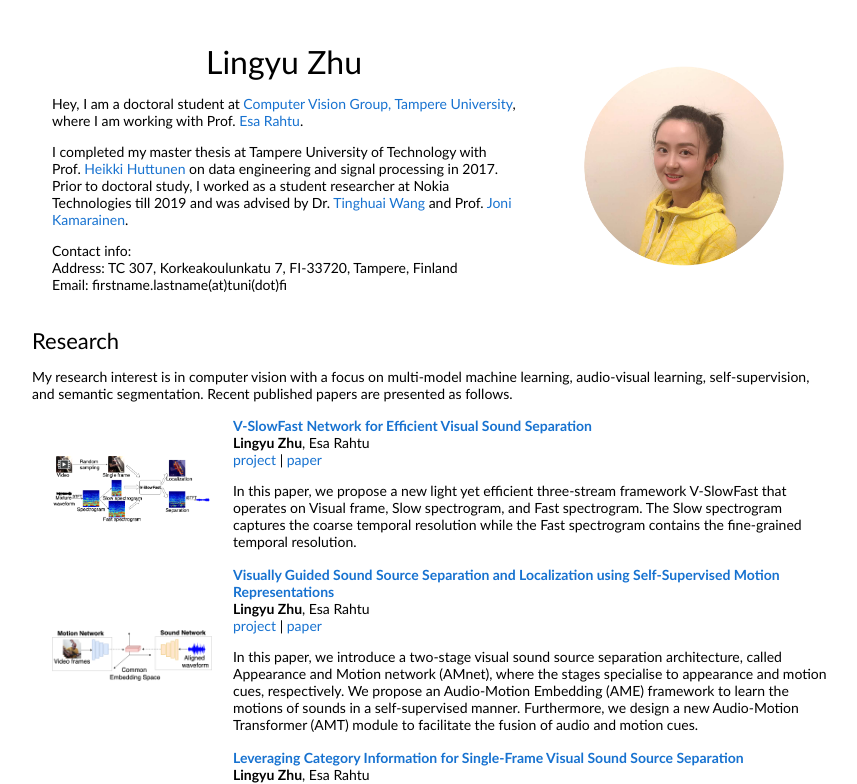
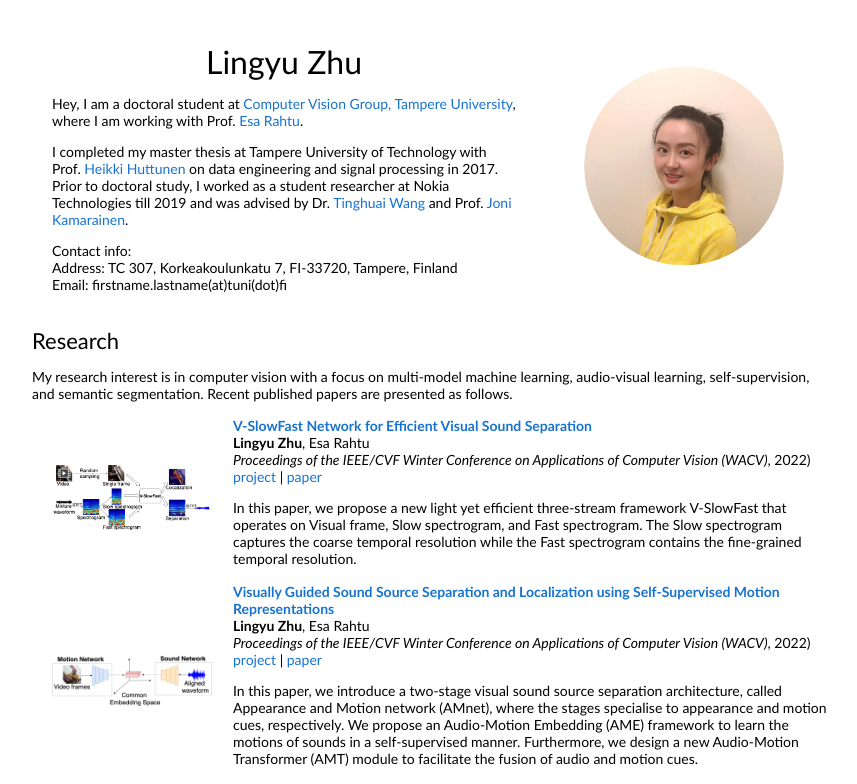
Before and after one commit to ly-zhu/ly-zhu.github.io, a Jekyll site: the page index.html, which Jekyll copies as it is, in a window 1280 px wide, cut to the strip 0-784 px from the top of the page. Shown: the whole strip, without its empty margins (208-1065 px from the left). Built offline with Jekyll 4.4.1, drawn with Linux system fonts in a browser that asks for light colours.

Commit message:
wacv 2022

```diff
--- a/index.html
+++ b/index.html
@@ -67,6 +67,8 @@
           <br>
           <strong>Lingyu Zhu</strong>, Esa Rahtu
           <br>
+          <em>Proceedings of the IEEE/CVF Winter Conference on Applications of Computer Vision (WACV)</em>, 2022)
+          <br>
           <a href="https://ly-zhu.github.io/V-SlowFast">project</a> |
           <a href="https://arxiv.org/abs/2109.08867">paper</a>
           <p>
@@ -89,6 +91,8 @@
           </a>
           <br>
           <strong>Lingyu Zhu</strong>, Esa Rahtu
+          <br>
+          <em>Proceedings of the IEEE/CVF Winter Conference on Applications of Computer Vision (WACV)</em>, 2022)
           <br>
           <a href="https://ly-zhu.github.io/self-supervised-motion-representations">project</a> |
           <a href="https://arxiv.org/pdf/2104.08506.pdf">paper</a>
```
Also changed, not shown: V-SlowFast.md (+1 -1 lines), self-supervised-motion-representations.md (+1 -1 lines).
